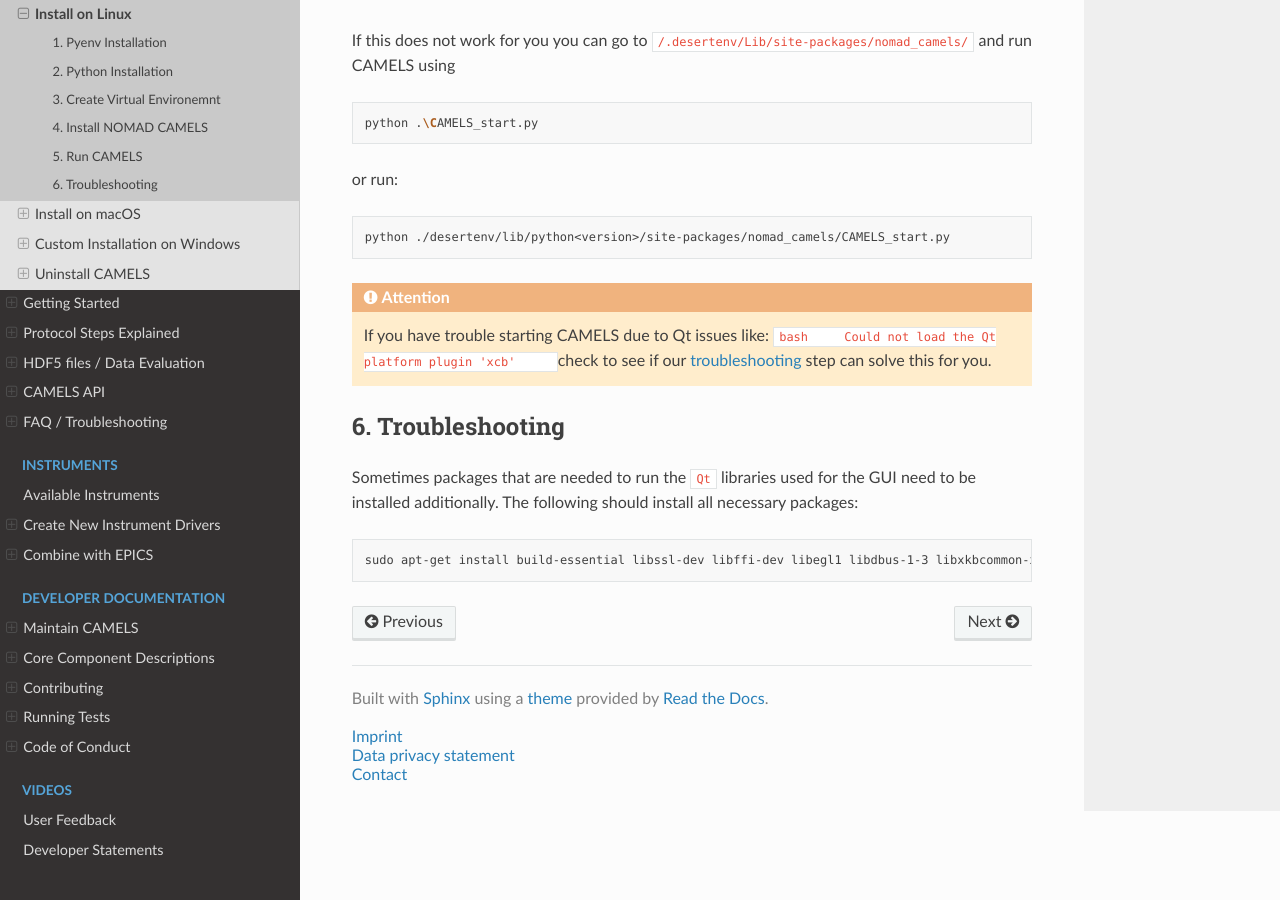
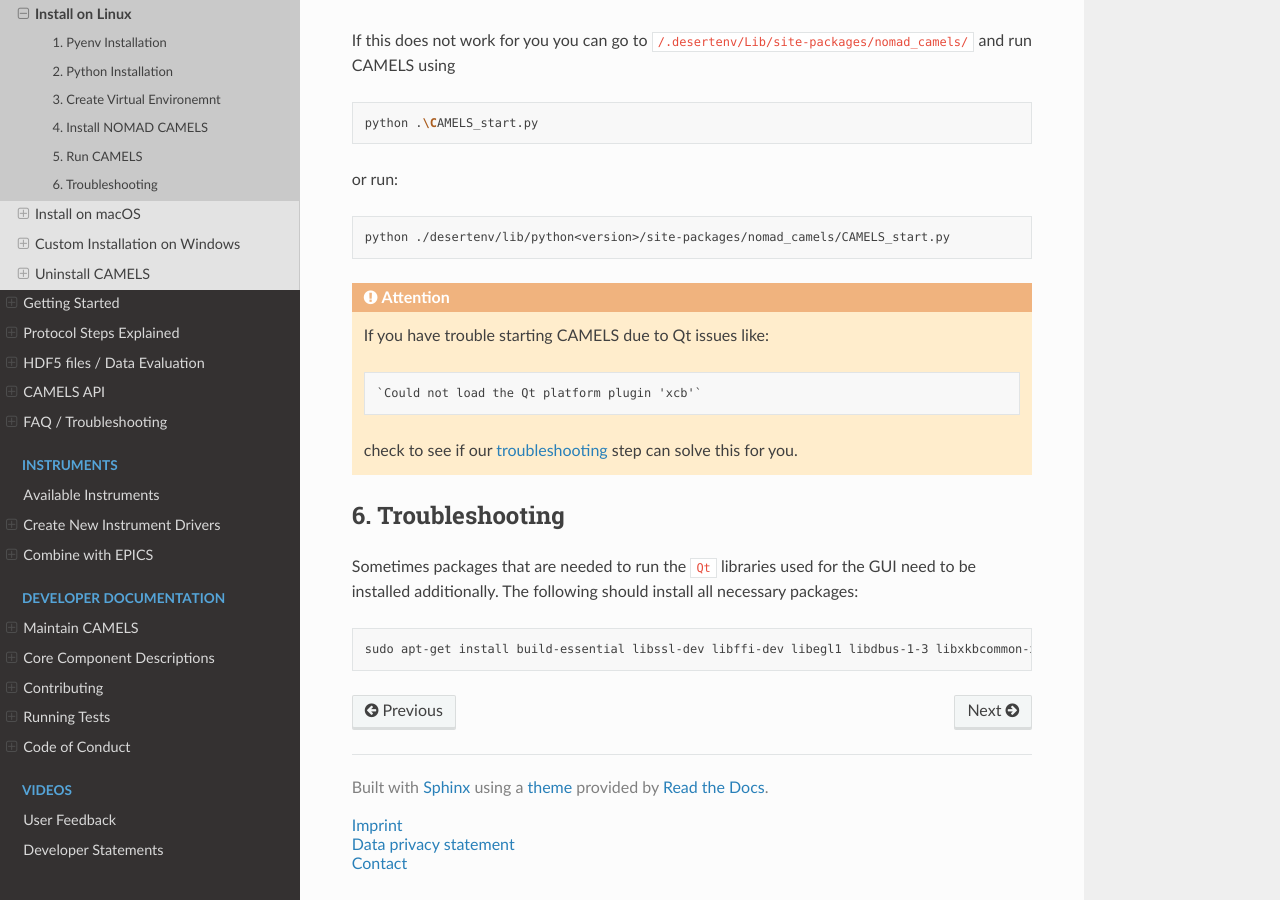
Before and after one commit to FAU-LAP/NOMAD-CAMELS, a Sphinx documentation site: the page built from docs/source/doc/installation/installation_custom_unix.md, in a window 1280 px wide and 900 px high, scrolled down 2859 px. Built offline with Sphinx 7.4.7 and the Read the Docs theme 3.1.0, drawn with Linux system fonts in a browser that asks for light colours; pages that are not in the unit, such as notebooks, are missing from menus; the version number is read from the project's files by our own code.

Commit message:
use inline code

````diff
--- a/docs/source/doc/installation/installation_custom_unix.md
+++ b/docs/source/doc/installation/installation_custom_unix.md
@@ -115,9 +115,9 @@
 
 ```{attention}
 If you have trouble starting CAMELS due to Qt issues like:
-    ```bash
-    Could not load the Qt platform plugin 'xcb'
-    ```
+
+    `Could not load the Qt platform plugin 'xcb'`
+
 check to see if our [troubleshooting](#6-troubleshooting) step can solve this for you.
 ```
 
````
